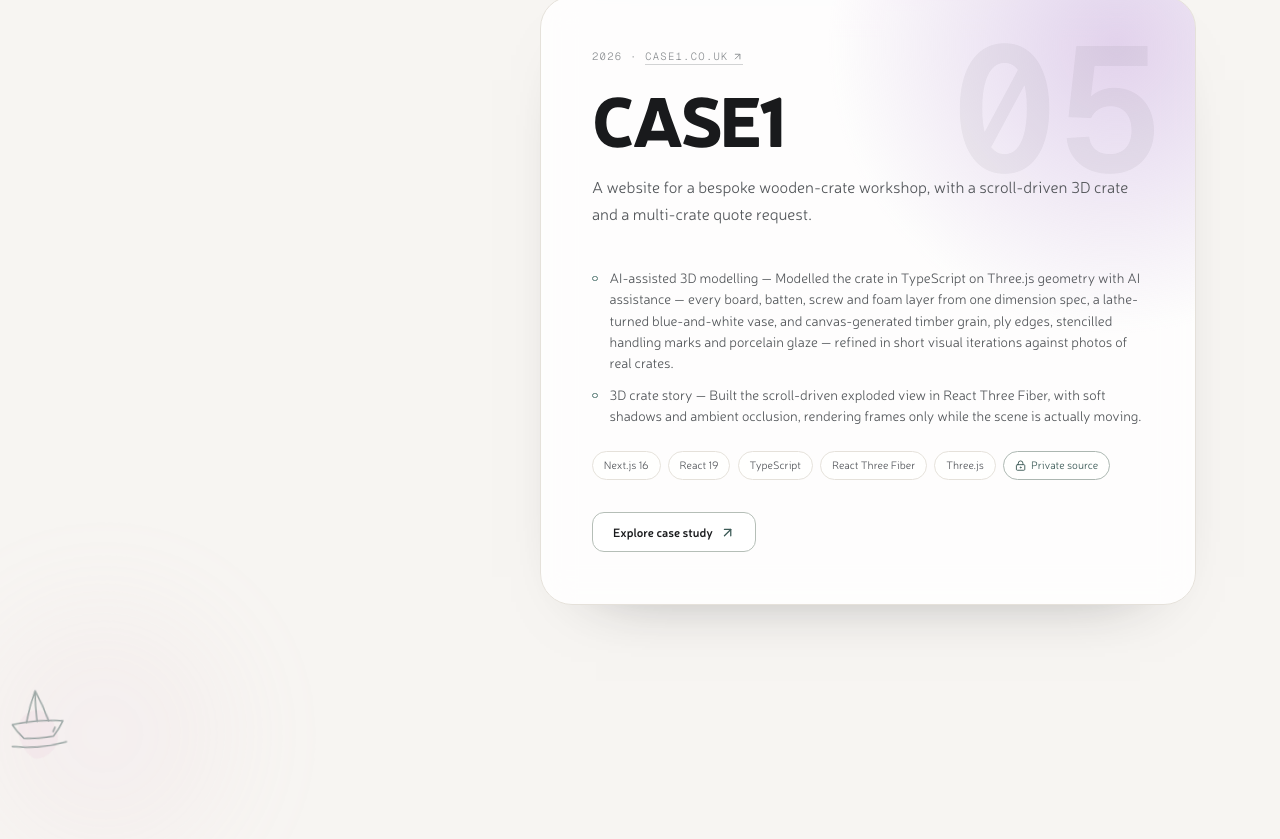
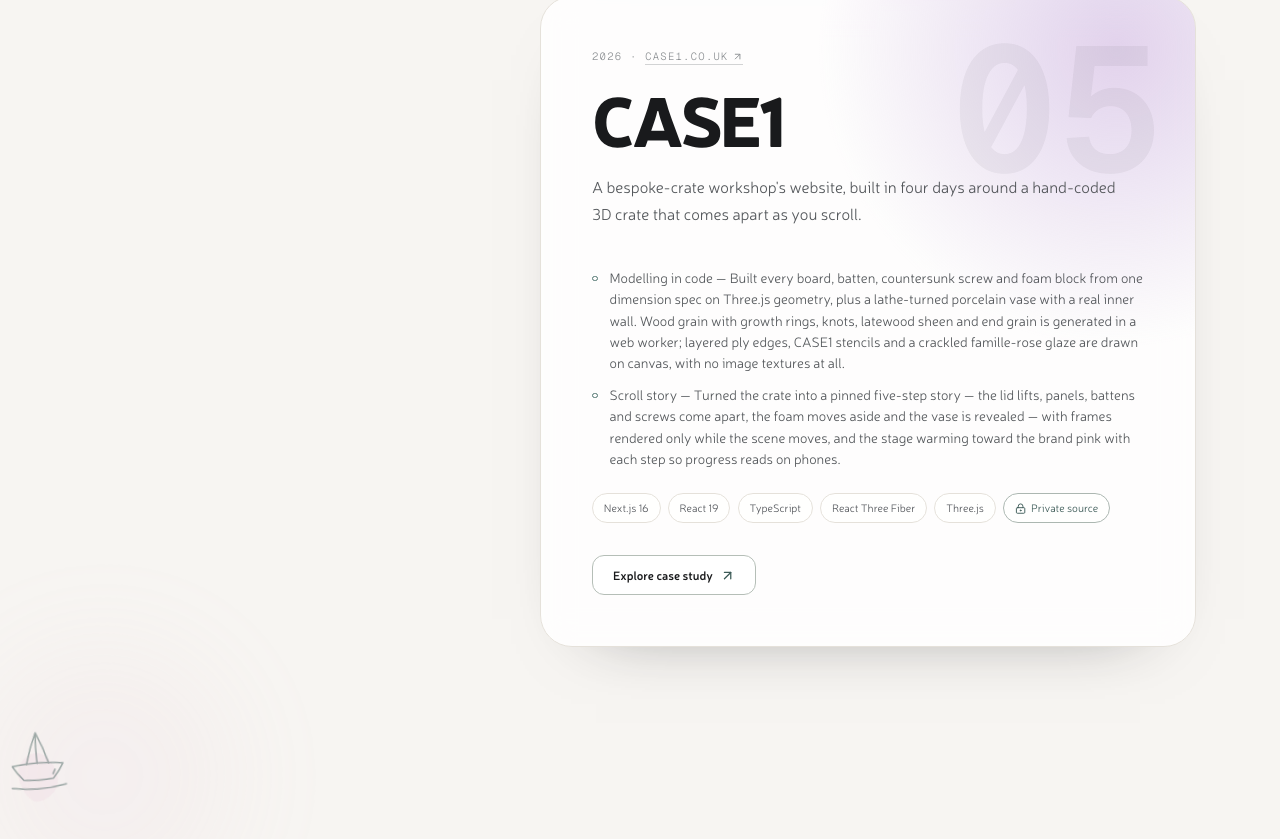
Before and after one commit to dzajenckauskas/danielius, a Next.js app: page / in a window 1280 px wide. Shown: the part 3645-4484 px from the top of the page. Built offline with nearby package versions, Linux system fonts and the light colour scheme; no server answers.

Commit message:
Retell the CASE1 case study from its commit history
Co-Authored-By: Claude Opus 5.5 <noreply@anthropic.com>
Claude-Session: https://claude.ai/code/session_01UNE5iJs75aRgiNMKVJpSni

```diff
--- a/src/data/projects.ts
+++ b/src/data/projects.ts
@@ -464,35 +464,35 @@ export const projects: Project[] = [
     location: "United Kingdom · Remote",
     role: "Full-stack Developer",
     summary:
-      "A website for a bespoke wooden-crate workshop, with a scroll-driven 3D crate and a multi-crate quote request.",
+      "A bespoke-crate workshop's website, built in four days around a hand-coded 3D crate that comes apart as you scroll.",
     cardOutcome:
-      "Visitors see how a crate is built around their piece, then send exact sizes and photos for every item in one request.",
+      "A crate modelled in code with Three.js runs smoothly from Retina desktops to old phones, and quote requests arrive ready to price.",
     about: [
-      "CASE1 is a UK workshop making made-to-measure wooden crates with fitted foam lining for antiques, furniture and art. The site has two jobs: show why a crate built for one piece protects it better than a generic box, and collect enough detail in the first message to quote from.",
-      "The page is a Next.js application with a React Three Fiber scene at its centre. As the visitor scrolls, a crate comes apart step by step — lid, timber frame, plywood panels, foam lining, the piece inside — with procedurally generated wood, ply and porcelain textures. Below it, a quote form takes one or more crates with sizes, options and photos, and delivers the request to the team by email.",
-      "It gave me the chance to do real 3D modelling. Instead of modelling in Blender and exporting a mesh, I built the crate in code with Three.js and AI assistance: describing how a real shipping crate is put together, then iterating on dimensions, geometry, materials and lighting against reference photos of the workshop's crates until it read as the real thing.",
+      "CASE1 is a UK workshop making made-to-measure wooden crates with fitted foam lining for antiques, furniture and art. The site has two jobs: show why a crate built around one piece protects it better than a generic box, and collect enough detail in the first message to quote from.",
+      "It gave me the chance to do real 3D modelling. Instead of modelling in Blender and exporting a mesh, I built the crate in code with Three.js, working with Claude as a pair programmer: describing how a real shipping crate goes together, then refining geometry, materials and lighting against the workshop's own crate photo until it read as the real thing. The site went from an empty Next.js app to a tested, continuously deployed production site in four days and eleven pull requests.",
+      "The 3D work came in two halves. The first two days were about making the crate believable; the last two were about making it fast and correct on every screen, which turned out to be the harder problem.",
     ],
     contribution: [
-      { label: "AI-assisted 3D modelling", detail: "Modelled the crate in TypeScript on Three.js geometry with AI assistance — every board, batten, screw and foam layer from one dimension spec, a lathe-turned blue-and-white vase, and canvas-generated timber grain, ply edges, stencilled handling marks and porcelain glaze — refined in short visual iterations against photos of real crates." },
-      { label: "3D crate story", detail: "Built the scroll-driven exploded view in React Three Fiber, with soft shadows and ambient occlusion, rendering frames only while the scene is actually moving." },
-      { label: "Adaptive performance", detail: "Compiled shaders off the main thread before the first frame, stepped quality down on slow devices, and swapped in pre-rendered stills matched to the live camera when even the lowest tier can't keep up — with posters and reduced-motion support so the story reads without WebGL." },
-      { label: "Quote request", detail: "Built a multi-crate inquiry with per-item photos compressed in the browser, zod validation shared by client and server, and Nodemailer delivery that sets Reply-To to the customer and sends them a confirmation copy — protected by Turnstile, a honeypot and rate limiting." },
+      { label: "Modelling in code", detail: "Built every board, batten, countersunk screw and foam block from one dimension spec on Three.js geometry, plus a lathe-turned porcelain vase with a real inner wall. Wood grain with growth rings, knots, latewood sheen and end grain is generated in a web worker; layered ply edges, CASE1 stencils and a crackled famille-rose glaze are drawn on canvas, with no image textures at all." },
+      { label: "Scroll story", detail: "Turned the crate into a pinned five-step story — the lid lifts, panels, battens and screws come apart, the foam moves aside and the vase is revealed — with frames rendered only while the scene moves, and the stage warming toward the brand pink with each step so progress reads on phones." },
+      { label: "Performance on every device", detail: "Profiled at 4× CPU throttling and split the scene's start-up into short tasks, taking desktop Lighthouse from 73–86 to 99. Cut draw calls from about 400 to 110 per frame, brought the high tier from 21 ms to 14 ms a frame, and added device tiers that step down one level at a time — ending in pre-rendered stills from the same camera for phones that still can't hold 20 fps." },
+      { label: "Quote request", detail: "A quick-quote form in the hero takes several crates with sizes, options and up to three photos each, compressed in the browser so they fit as email attachments. The team gets a branded email with Reply-To set to the customer; spam is stopped by Turnstile, a honeypot, a minimum fill time and per-IP rate limiting." },
     ],
     caseStudy: {
       challenge:
-        "A craft product needs to explain itself visually on any device a customer might use — from a new desktop to an old phone in Low Power Mode — and the first inquiry has to carry enough detail to quote from without a back-and-forth.",
+        "A realistic, scroll-driven 3D scene had to look right and stay smooth on everything from a Retina desktop to an iPhone in Low Power Mode to an old Android phone — without ever delaying the headline or the quote form, which is what actually earns the workshop its business.",
       decisions: [
-        "The crate is modelled in code from one dimension spec instead of an exported mesh, so geometry, textures and the exploded animation stay in sync, and AI-assisted iterations become small, reviewable diffs.",
-        "The 3D scene is progressive enhancement: a static poster renders first, the live scene fades in only once its first frame is finished, and stills take over when frame rates fall well below battery-saver caps rather than at the first dropped frame.",
-        "The form models an inquiry as a list of crates, each with its own sizes, options and photos, because customers rarely ship just one piece.",
+        "The crate is modelled in code rather than exported from a modelling tool, so geometry, textures and the exploded animation share one spec, and every change is a small, reviewable diff.",
+        "The 3D scene is progressive enhancement: the server-rendered headline stays the largest paint, a GPU-rendered poster shows first, and the live scene cross-fades in only once its first frame is finished.",
+        "Quality tiers trust measured frame times over what devices report, because iPhones cap their reported core count and phones claim desktop CPUs. Stills take over below 20 fps, well under the 30 fps cap battery saver modes impose, so a fast phone in Low Power Mode keeps the live scene.",
         "Inquiries arrive as ordinary emails with Reply-To set to the customer, so the team quotes from the inbox they already use instead of a new back office.",
       ],
       quality: [
-        "Vitest covers the inquiry API, validation, email rendering, spam checks and the crate's pixel logic; Playwright exercises the quote form and the stills fallback against a production build.",
-        "The deploy pipeline runs lint, both test suites and the build before shipping a standalone release over SSH to PM2, and doesn't deploy if any step fails.",
+        "Real rendering bugs were traced to their cause rather than masked: white outlines around the crate on a tinted stage came down to how the canvas encoded alpha, and dashed board edges on Retina screens came from rendering at 1.75× and stretching to 2×.",
+        "Vitest covers the inquiry API, validation, email escaping, Turnstile, the rate limiter and the device rules; Playwright drives the quote form and the stills fallback against a production build. Deploys run lint, both suites and the build before an atomic release over SSH to PM2.",
       ],
       outcome:
-        "The site is live, and it showed AI assistance can carry hand-coded 3D modelling to a production-quality result: visitors get a clear picture of how their piece will be protected, whatever their device, and the workshop receives quote-ready requests with sizes and photos for every crate.",
+        "The site is live after four days of work. Visitors see how their piece will be protected, whatever their device, the workshop receives quote-ready requests with sizes and photos for every crate, and the project showed that modelling in code with AI assistance can reach a production-quality 3D result.",
     },
     sourceAccess: {
       visibility: "private",
```
Also changed, not shown: 1 other file (tests, documents, lock files or other folders).
